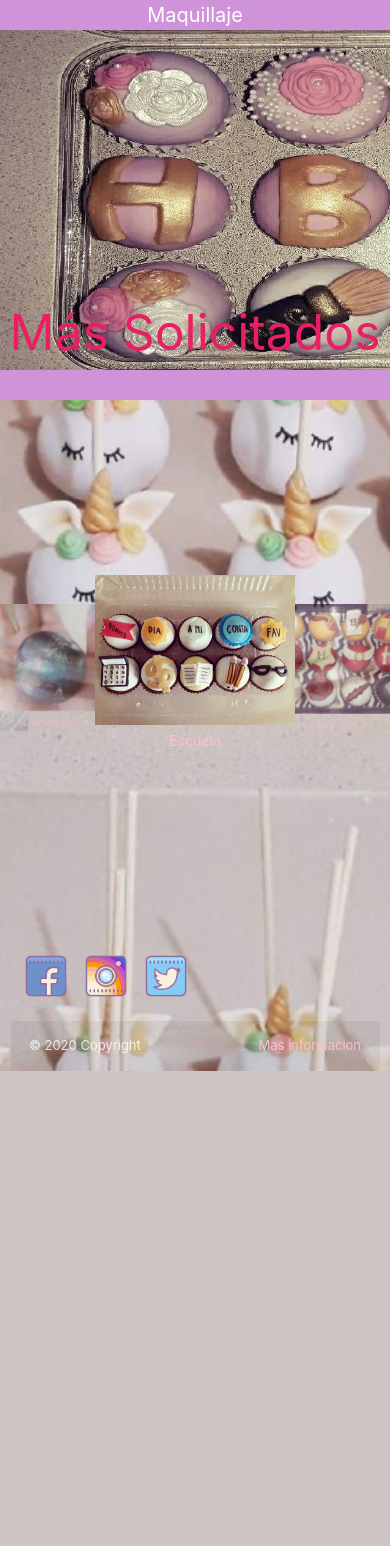
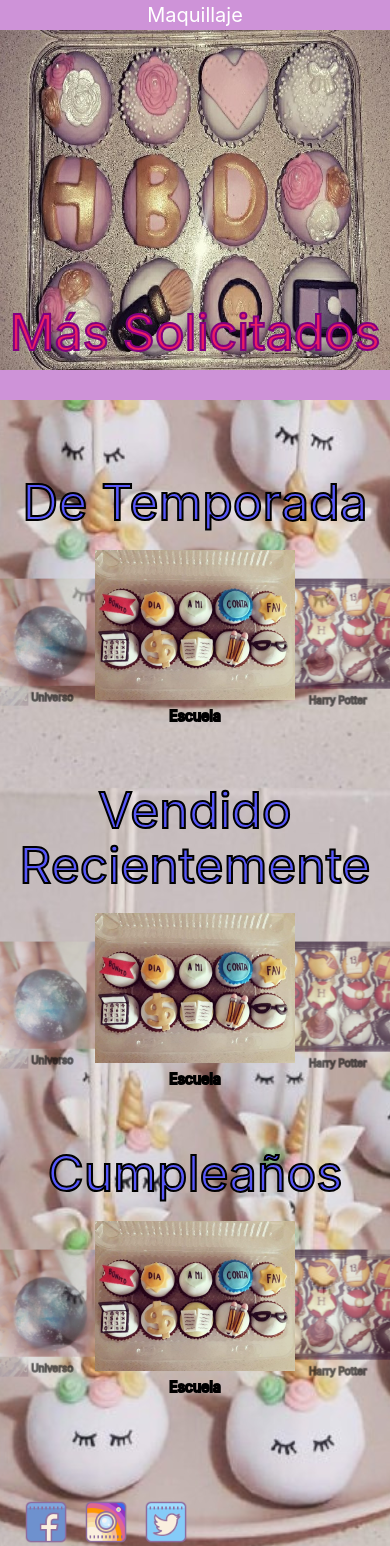
Before and after one commit to CarlaPereyra99/Cakepops, a PHP site: page /views/catalogo.php in a window 390 px wide. Shown: the part 56-1602 px from the top of the page. Before the commit the page ends 1127 px from the top, so only its background shows below. Run offline with PHP 8.4, Linux system fonts and the light colour scheme.

Commit message:
Responsividad
Se agregó responsividad a las vistas y unos cuantos comentarios

```diff
--- a/views/catalogo.php
+++ b/views/catalogo.php
@@ -18,15 +18,23 @@
 <body>
     <header>
         <?php include '../components/navbar.php' ?>
+
+        <!--Carrusel de imagenes mostrando los elementos mas vendidos, consta de un carrusel de
+            de diapositivas deslisables que cubre la parte superior de la pantalla completamente-->
         <div class="carousel carousel-slider center">
-            <h2 class="carousel-fixed-item center-align pink-text">Más Solicitados</h2>
+            <!--Descripción del carrusel, un elemento sobrpuesto que no cambia al deslizar-->
+            <h2 class="carousel-fixed-item center-align pink-text" style="-webkit-text-stroke: 2px purple;">Más
+                Solicitados</h2>
+            <!--Items del carrusel, consta de diapositivas del colores solidos con imágenes incrustadas-->
             <div class="carousel-item purple lighten-3 white-text" href="#one!">
                 <p class="white-text" style="font-size: 20px">Maquillaje</p>
-                <img style="height: 340px; width: 800px" src="../image/PastelilloMaquillaje.jpg" alt="Imagen">
+                <img class="responsive-img" style="height: 340px; width: 800px" src="../image/PastelilloMaquillaje.jpg"
+                    alt="Imagen">
             </div>
             <div class="carousel-item red darken-4 white-text" href="#two!">
                 <p class="white-text" style="font-size: 20px">Enamorados</p>
-                <img style="height: 340px; width: 800px" src="../image/PastelilloAmor.jpg" alt="Imagen">
+                <img class="responsive-img" style="height: 340px; width: 800px" src="../image/PastelilloAmor.jpg"
+                    alt="Imagen">
             </div>
             <div class="carousel-item green white-text" href="#three!">
                 <h2>Third Panel</h2>
@@ -39,16 +47,61 @@
         </div>
     </header>
     <br><br>
+
+    <!--Renglon que contiene un carrusel con los elementos de la temporada, vendidos recientemente y para cumpleaños,
+        consta de un renglón con alineamiento al centro de la página, un carrusel
+        simple con imagenes incrustadas-->
     <div class="row center-align">
-        <h2></h2>
-        <div class="carousel">
-            <a class="carousel-item" href="#one!"><img src="../image/PastelillosEscuela.jpg"><span>Escuela</span></a>
-            <a class="carousel-item" href="#two!"><img src="../image/PastelillosHarryPotter.jpg"><span>Harry
+        <h2 style="-webkit-text-stroke: 2px black; color: #5858FA;">De Temporada</h2>
+        <div class="carousel" style="height:200px;">
+            <a class="carousel-item" href="#one!"><img src="../image/PastelillosEscuela.jpg"><span
+                    style="-webkit-text-stroke: 2px black; color: #5858FA;">Escuela</span></a>
+            <a class="carousel-item" href="#two!"><img src="../image/PastelillosHarryPotter.jpg"><span
+                    style="-webkit-text-stroke: 2px black; color: #5858FA;">Harry
                     Potter</span></a>
-            <a class="carousel-item" href="#three!"><img src="../image/PastelillosMedico.jpg"><span>Médico</span></a>
-            <a class="carousel-item" href="#four!"><img src="../image/PastelilloSquareBob.jpg"><span>Bob
+            <a class="carousel-item" href="#three!"><img src="../image/PastelillosMedico.jpg"><span
+                    style="-webkit-text-stroke: 2px black; color: #5858FA;">Médico</span></a>
+            <a class="carousel-item" href="#four!"><img src="../image/PastelilloSquareBob.jpg"><span
+                    style="-webkit-text-stroke: 2px black; color: #5858FA;">Bob
                     Esponja</span></a>
-            <a class="carousel-item" href="#five!"><img src="../image/PastelilloUniverso.jpg"><span>Universo</span></a>
+            <a class="carousel-item" href="#five!"><img src="../image/PastelilloUniverso.jpg"><span
+                    style="-webkit-text-stroke: 2px black; color: #5858FA;">Universo</span></a>
+        </div>
+    </div>
+
+    <div class="row center-align">
+        <h2 style="-webkit-text-stroke: 2px black; color: #5858FA;">Vendido Recientemente</h2>
+        <div class="carousel" style="height:200px;">
+            <a class="carousel-item" href="#one!"><img src="../image/PastelillosEscuela.jpg"><span
+                    style="-webkit-text-stroke: 2px black; color: #5858FA;">Escuela</span></a>
+            <a class="carousel-item" href="#two!"><img src="../image/PastelillosHarryPotter.jpg"><span
+                    style="-webkit-text-stroke: 2px black; color: #5858FA;">Harry
+                    Potter</span></a>
+            <a class="carousel-item" href="#three!"><img src="../image/PastelillosMedico.jpg"><span
+                    style="-webkit-text-stroke: 2px black; color: #5858FA;">Médico</span></a>
+            <a class="carousel-item" href="#four!"><img src="../image/PastelilloSquareBob.jpg"><span
+                    style="-webkit-text-stroke: 2px black; color: #5858FA;">Bob
+                    Esponja</span></a>
+            <a class="carousel-item" href="#five!"><img src="../image/PastelilloUniverso.jpg"><span
+                    style="-webkit-text-stroke: 2px black; color: #5858FA;">Universo</span></a>
+        </div>
+    </div>
+
+    <div class="row center-align">
+        <h2 style="-webkit-text-stroke: 2px black; color: #5858FA;">Cumpleaños</h2>
+        <div class="carousel" style="height:200px;">
+            <a class="carousel-item" href="#one!"><img src="../image/PastelillosEscuela.jpg"><span
+                    style="-webkit-text-stroke: 2px black; color: #5858FA;">Escuela</span></a>
+            <a class="carousel-item" href="#two!"><img src="../image/PastelillosHarryPotter.jpg"><span
+                    style="-webkit-text-stroke: 2px black; color: #5858FA;">Harry
+                    Potter</span></a>
+            <a class="carousel-item" href="#three!"><img src="../image/PastelillosMedico.jpg"><span
+                    style="-webkit-text-stroke: 2px black; color: #5858FA;">Médico</span></a>
+            <a class="carousel-item" href="#four!"><img src="../image/PastelilloSquareBob.jpg"><span
+                    style="-webkit-text-stroke: 2px black; color: #5858FA;">Bob
+                    Esponja</span></a>
+            <a class="carousel-item" href="#five!"><img src="../image/PastelilloUniverso.jpg"><span
+                    style="-webkit-text-stroke: 2px black; color: #5858FA;">Universo</span></a>
         </div>
     </div>
 
--- a/views/persPedido.php
+++ b/views/persPedido.php
@@ -25,7 +25,7 @@
         <!--Una tarjeta que cubre 2 columnas en pantalla grande y está a 1 columa de distancia del margen,
             en pantalla mediana cubre 3 columnas y está a una columna del margen,
             en pantalla chica cubre 8 columnas y está a 2 columnas del margen -->
-        <div class="col s8 offset-s2 m3 offset-m1 l2 offset-l1 card" style="margin-top: 0px; padding: 0px">
+        <div class="col s8 offset-s2 m4 offset-m4 l2 offset-l1 card" style="margin-top: 0px; padding: 0px">
             <div class="card-action" style="height: 50px; padding: 15px">
                 <h3 class="center-align" style="margin-top: 0px">Tamaño de Caja</h3>
             </div>
@@ -55,7 +55,7 @@
         </div>
 
         <!--Pequeña tarjeta que muestra el precio a pagar-->
-        <div class="card container col l2 offset-l1" style="margin-top: 0px" id="precio">
+        <div class="card container col s10 offset-s1 m3 offset-m8 l2 offset-l1" style="margin-top: 0px" id="precio">
             <h3 class="white-text">Costo: $<input disabled value="" class="white-text center-align" type="number"
                     name="precio" id="precio"></h3>
         </div>
```
